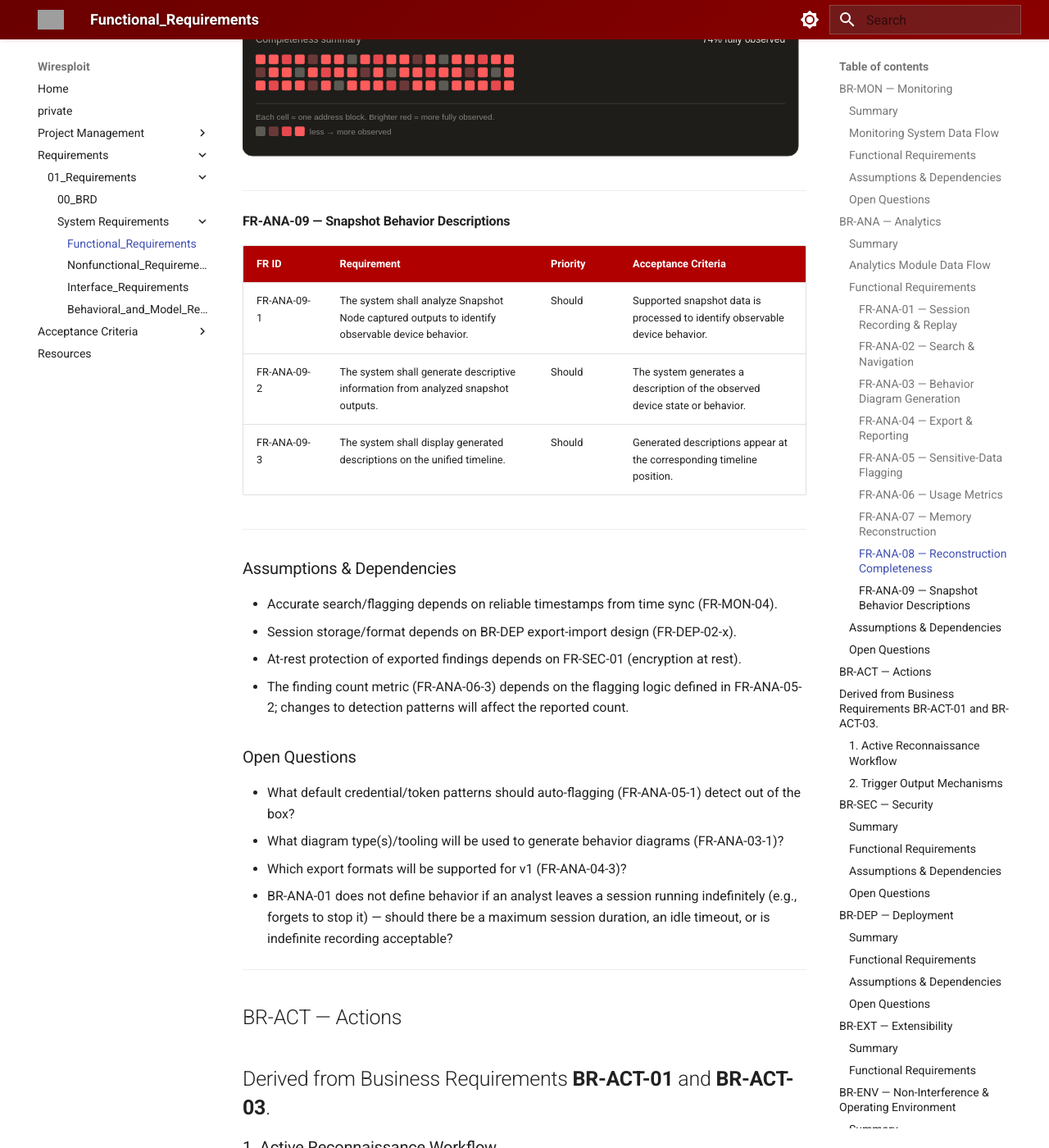
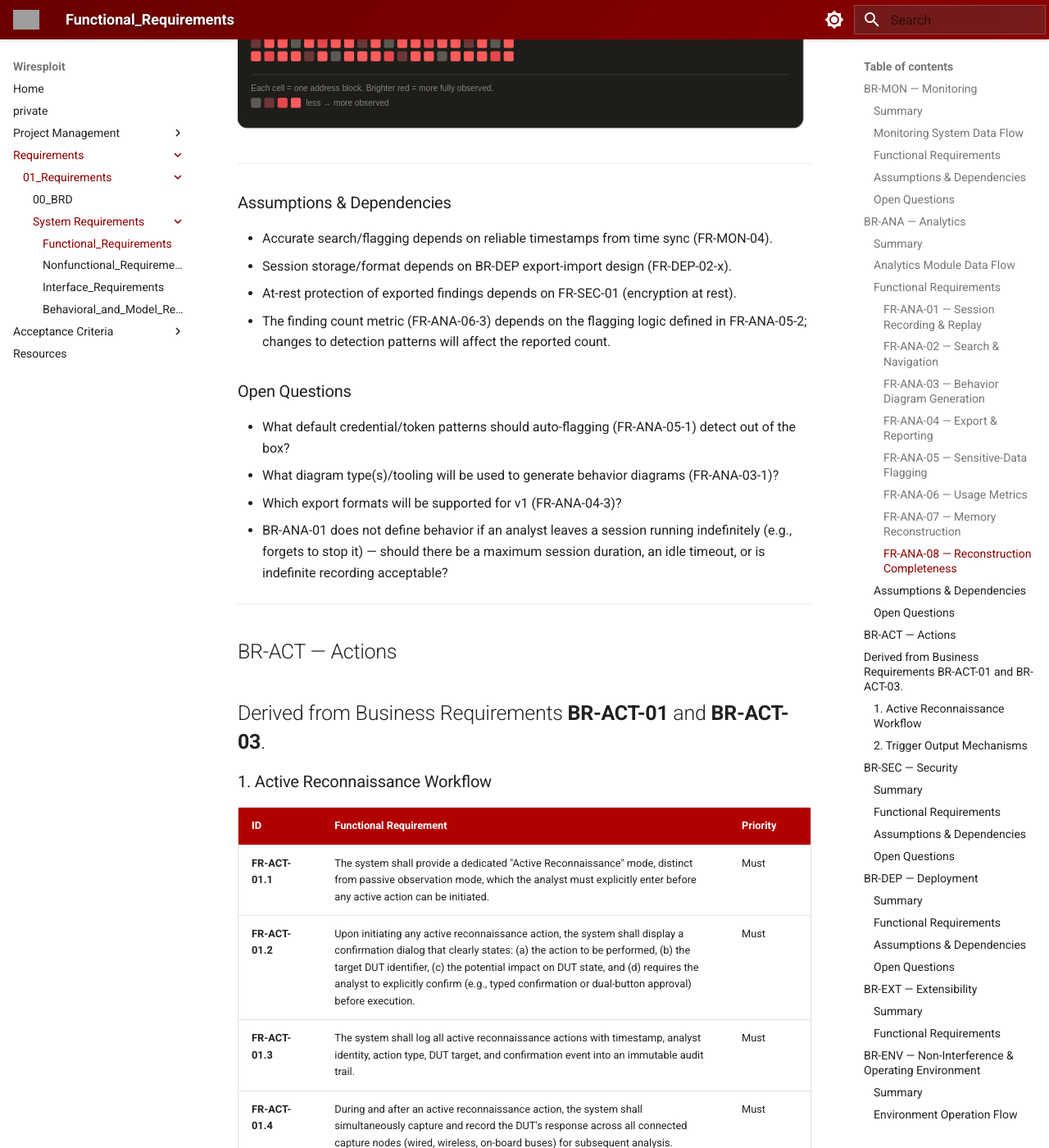
Before and after one commit to EG-ETCS/wiresploit, an MkDocs documentation site: the page built from docs/01_Requirements/01_SysRS/01_Functional_Requirements.md, in a window 1280 px wide and 1400 px high, scrolled down 10383 px. Shown: the whole window at 82% size. Built offline with MkDocs 1.6.1 and Material for MkDocs 9.7.7, drawn with Linux system fonts in a browser that asks for light colours; some of the changed text lies outside the part shown; grey boxes are pictures that could not be loaded.

Commit message:
brain -> core remobe FR-ANA-09

```diff
--- a/docs/01_Requirements/01_SysRS/01_Functional_Requirements.md
+++ b/docs/01_Requirements/01_SysRS/01_Functional_Requirements.md
@@ -221,16 +221,6 @@
 
 ---
 
-#### FR-ANA-09 — Snapshot Behavior Descriptions
-
-| FR ID | Requirement | Priority | Acceptance Criteria |
-|---|---|---|---|
-| FR-ANA-09-1 | The system shall analyze Snapshot Node captured outputs to identify observable device behavior. | Should | Supported snapshot data is processed to identify observable device behavior. |
-| FR-ANA-09-2 | The system shall generate descriptive information from analyzed snapshot outputs. | Should | The system generates a description of the observed device state or behavior. |
-| FR-ANA-09-3 | The system shall display generated descriptions on the unified timeline. | Should | Generated descriptions appear at the corresponding timeline position. |
-
----
-
 ### Assumptions & Dependencies
 - Accurate search/flagging depends on reliable timestamps from time sync (FR-MON-04).
 - Session storage/format depends on BR-DEP export-import design (FR-DEP-02-x).
--- a/docs/stylesheets/extra.css
+++ b/docs/stylesheets/extra.css
@@ -2,11 +2,17 @@
    CSS CUSTOM PROPERTIES (VARIABLES)
    ======================================== */
 
-:root {
+   :root {
+    /* Width of the header, tabs and content grid. Material defaults to 61rem,
+       which leaves wide screens mostly empty gutters. Set a rem value here
+       (e.g. 100rem) to cap how far the layout grows. */
+    --content-max-width: 100%;
     /* Primary Theme Colors */
     --md-primary-fg-color: #1a1414;
     --md-primary-fg-color--light: #ECB7B7;
     --md-primary-fg-color--dark: #1e2129;
+    --md-accent-fg-color: #8b0000;
+    --md-accent-fg-color--transparent: rgba(139, 0, 0, 0.12);
     /* Custom theme variables - Default values */
     --cover-bg-primary: rgba(15, 23, 42, 0.85);
     --cover-bg-secondary: rgba(30, 41, 59, 0.8);
@@ -27,6 +33,12 @@
 /* Dark mode variables */
 
 [data-md-color-scheme="slate"] {
+    --md-default-bg-color: #0D1117;
+    --md-accent-fg-color: #c00000;
+    --md-accent-fg-color--transparent: rgba(192, 0, 0, 0.15);
+    --md-code-bg-color: #161b22;
+    --md-code-bg-color--light: #21262d;
+    --md-code-bg-color--lighter: rgba(22, 27, 34, 0.6);
     --cover-bg-primary: rgba(15, 23, 42, 0.95);
     --cover-bg-secondary: rgba(30, 41, 59, 0.9);
     --cover-bg-tertiary: rgba(51, 65, 85, 0.85);
@@ -46,6 +58,11 @@
 /* Light mode variables */
 
 [data-md-color-scheme="default"] {
+    --md-accent-fg-color: #8b0000;
+    --md-accent-fg-color--transparent: rgba(139, 0, 0, 0.12);
+    --md-code-bg-color: #f6f8fa;
+    --md-code-bg-color--light: #eef1f5;
+    --md-code-bg-color--lighter: rgba(246, 248, 250, 0.8);
     --cover-bg-primary: rgba(71, 85, 105, 0.8);
     --cover-bg-secondary: rgba(100, 116, 139, 0.75);
     --cover-bg-tertiary: rgba(148, 163, 184, 0.7);
@@ -62,6 +79,23 @@
 }
 
 
+
+
+/* ========================================
+   LAYOUT WIDTH
+   ======================================== */
+
+.md-grid {
+    max-width: var(--content-max-width);
+}
+
+/* The 61rem cap used to double as the side gutter, so put some spacing
+   back at the viewport edges. */
+@media screen and (min-width: 76.25em) {
+    .md-content {
+        padding: 0 1.2rem;
+    }
+}
 
 
 /* Dark Red Header Styling */
@@ -142,6 +176,12 @@
 .Small_table_image {
     width: 100px;
     height: auto;
+    border-radius: 8px;
+}
+
+/* Rounded corners for all content images */
+.md-typeset img {
+    border-radius: 8px;
 }
 
 /* ========================================
@@ -405,6 +445,26 @@
 }
 
 
+/* Sidebar & TOC: dark red for active page and hover */
+
+.md-nav__link--active,
+.md-nav__item--active > .md-nav__link {
+    color: #8b0000 !important;
+}
+
+.md-nav__link:hover,
+.md-nav__link:focus {
+    color: #8b0000 !important;
+}
+
+[data-md-color-scheme="slate"] .md-nav__link--active,
+[data-md-color-scheme="slate"] .md-nav__item--active > .md-nav__link,
+[data-md-color-scheme="slate"] .md-nav__link:hover,
+[data-md-color-scheme="slate"] .md-nav__link:focus {
+    color: #c00000 !important;
+}
+
+
 /* Navigation tabs styling for dark red theme */
 
 .md-tabs {
```
Also changed, not shown: other parts of docs/01_Requirements/01_SysRS/01_Functional_Requirements.md (+12 -12 lines), docs/01_Requirements/00_BRD.md (+4 -5 lines), docs/index.md (+43 -2 lines).
